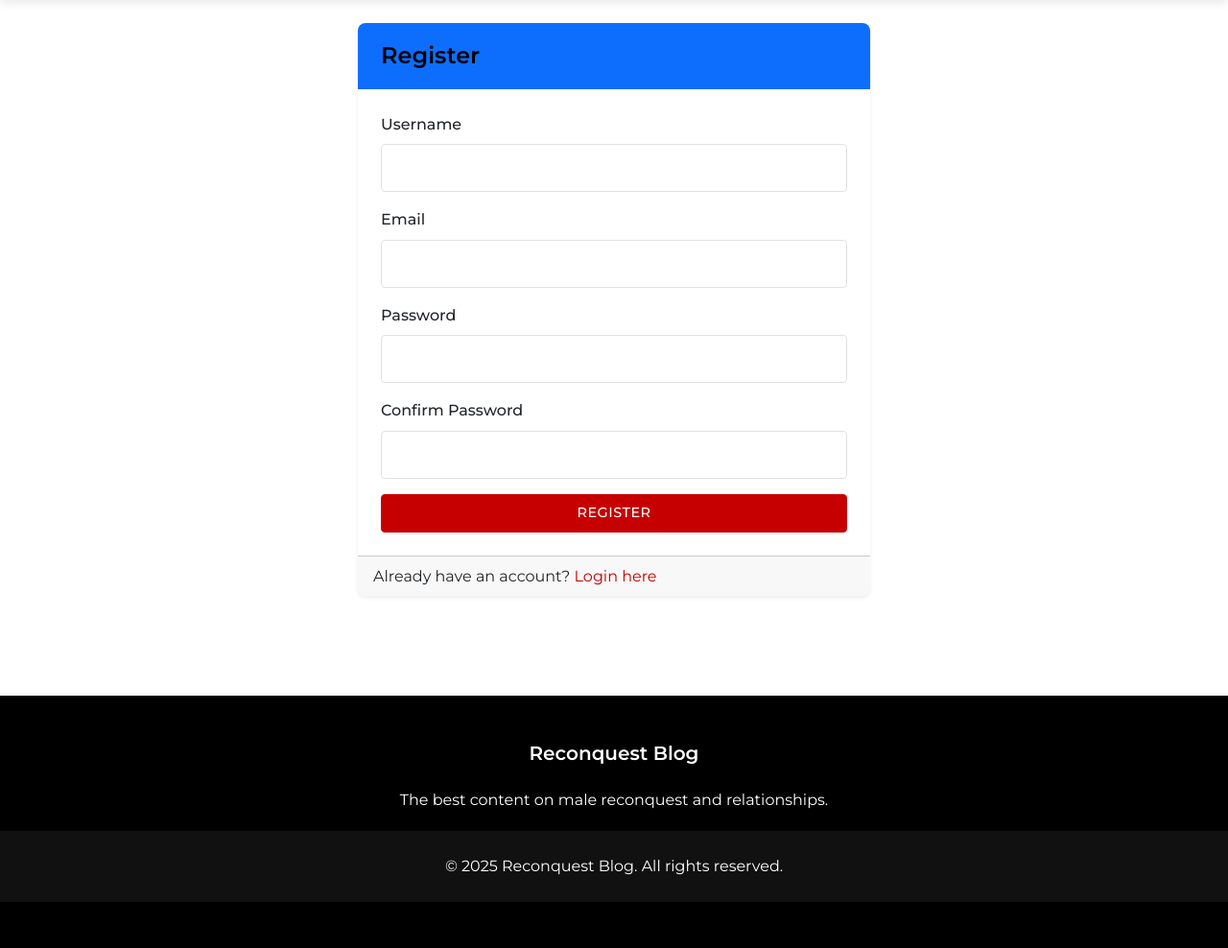
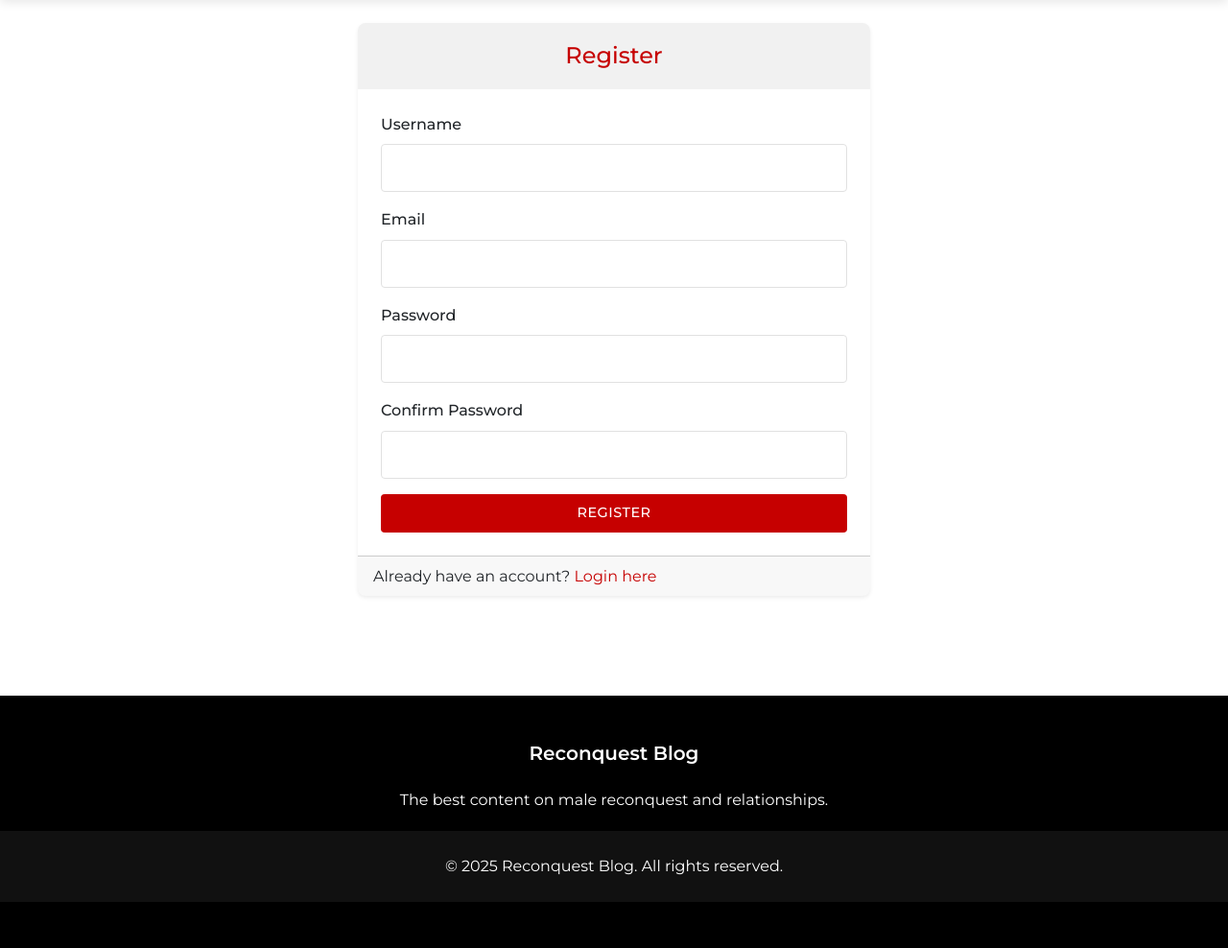
Before and after one commit to joaquimhuelsen1/blogreconquestmap, a Flask app: page /auth/register in a window 1280 px wide. Shown: the part 93-1081 px from the top of the page at 96% size. Run offline with Flask 2, Linux system fonts and the light colour scheme; parts of the project's set-up code (start-up, migrations or seed data) failed here and were passed over; some libraries are stand-ins or nearby versions.

Commit message:
Ajusta cores dos formulários: cabeçalho cinza com texto preto e botões vermelhos

```diff
--- a/app/templates/auth/login.html
+++ b/app/templates/auth/login.html
@@ -7,8 +7,8 @@
     <div class="row justify-content-center">
         <div class="col-md-6">
             <div class="card shadow-sm">
-                <div class="card-header bg-primary text-white">
-                    <h4 class="mb-0">Login</h4>
+                <div class="card-header text-center" style="background-color: #F1F1F1;">
+                    <h4 class="mb-0" style="color: #C60000; font-weight: 500;">Login</h4>
                 </div>
                 <div class="card-body">
                     {% include '_messages.html' %}
@@ -39,7 +39,7 @@
                         </div>
 
                         <div class="d-grid gap-2">
-                            {{ form.submit(class="btn btn-primary btn-block") }}
+                            {{ form.submit(class="btn btn-block", style="background-color: #C60000; color: white;") }}
                         </div>
                     </form>
                 </div>
--- a/app/templates/auth/profile.html
+++ b/app/templates/auth/profile.html
@@ -6,8 +6,8 @@
 <div class="row">
     <div class="col-md-6 offset-md-3">
         <div class="card">
-            <div class="card-header bg-primary text-white">
-                <h4 class="m-0">Edit Profile</h4>
+            <div class="card-header text-center" style="background-color: #F1F1F1;">
+                <h4 class="m-0" style="color: #C60000; font-weight: 500;">Edit Profile</h4>
             </div>
             <div class="card-body">
                 <form method="POST" action="{{ url_for('auth.profile') }}">
@@ -53,7 +53,7 @@
                     </div>
 
                     <div class="d-grid">
-                        {{ form.submit(class="btn btn-primary") }}
+                        {{ form.submit(class="btn", style="background-color: #C60000; color: white;") }}
                     </div>
                 </form>
 
--- a/app/templates/auth/register.html
+++ b/app/templates/auth/register.html
@@ -7,8 +7,8 @@
     <div class="row justify-content-center">
         <div class="col-md-6">
             <div class="card shadow-sm">
-                <div class="card-header bg-primary text-white">
-                    <h4 class="mb-0">Register</h4>
+                <div class="card-header text-center" style="background-color: #F1F1F1;">
+                    <h4 class="mb-0" style="color: #C60000; font-weight: 500;">Register</h4>
                 </div>
                 <div class="card-body">
                     {% include '_messages.html' %}
@@ -50,7 +50,7 @@
                         </div>
 
                         <div class="d-grid gap-2">
-                            {{ form.submit(class="btn btn-primary btn-block") }}
+                            {{ form.submit(class="btn btn-block", style="background-color: #C60000; color: white;") }}
                         </div>
                     </form>
                 </div>
```
